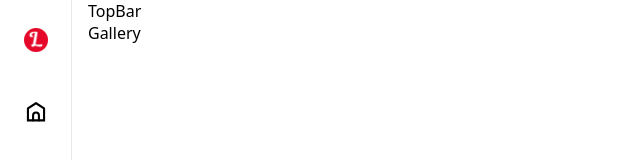
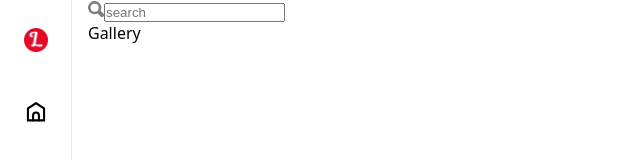
Before and after one commit to fasakinhenry/pinterest, a React (Vite) app: page / in a window 1280 px wide. Shown: the top 160 px of the page, without its empty margins (0-640 px from the left). Built offline with nearby package versions, Linux system fonts and the light colour scheme.

Commit message:
feat: create a pseudo topbar component

```diff
--- a/src/components/topBar/topBar.jsx
+++ b/src/components/topBar/topBar.jsx
@@ -1,7 +1,17 @@
 import './topBar.css';
 
 const TopBar = () => {
-  return <div className='topBar'>TopBar</div>;
+  return (
+    <div className='topBar'>
+      {/* Search */}
+      <div className='search'>
+        <img src='/general/search.svg' alt='search' />
+        <input type='text' placeholder='search' />
+      </div>
+      {/* User */}
+      <div className=''></div>
+    </div>
+  );
 };
 
 export default TopBar;
```
